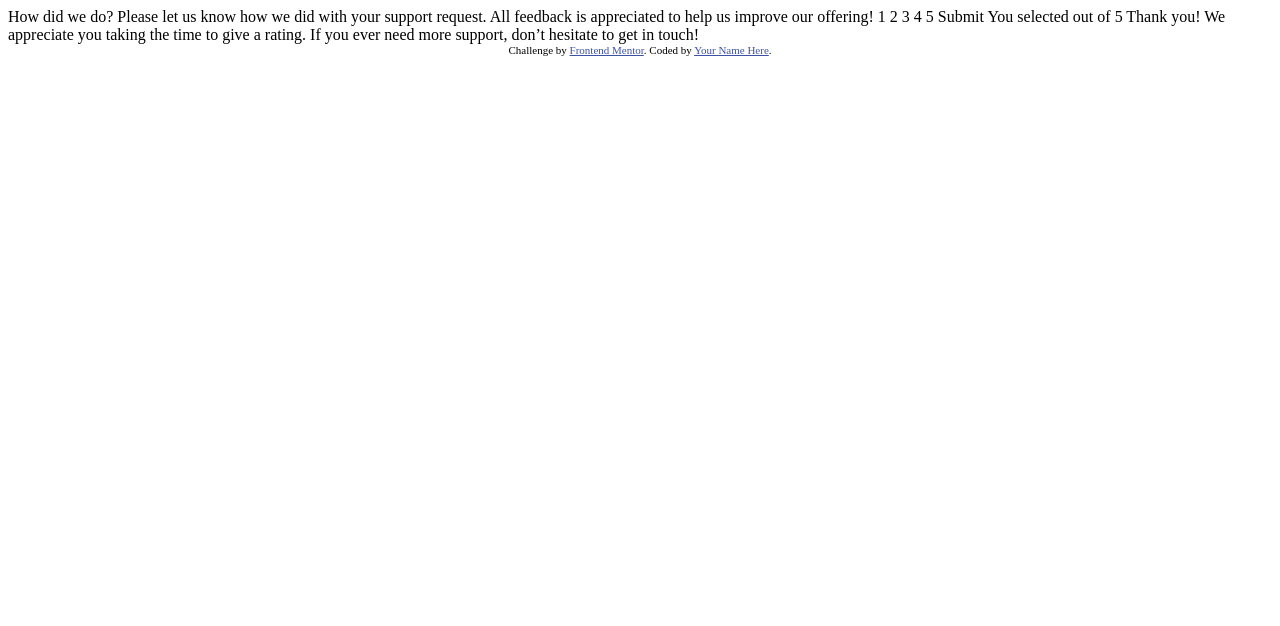
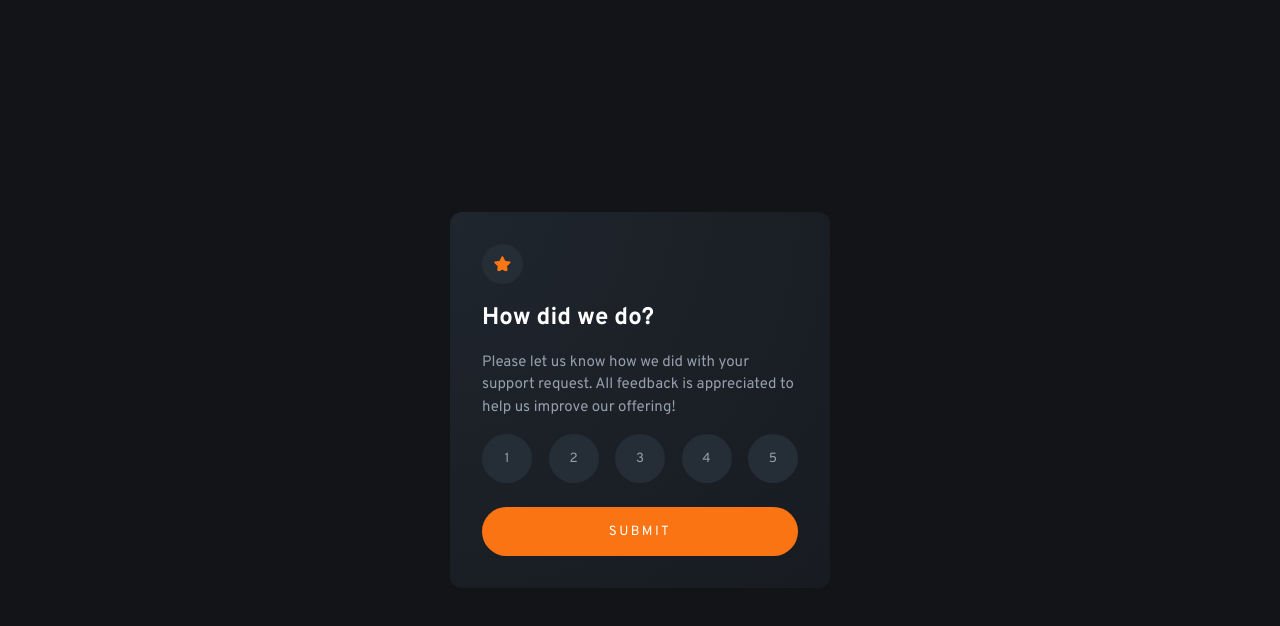
Before and after one commit to EidrianMax/interactive-rating-component-main, a plain HTML site: page index.html in a window 1280 px wide. Drawn offline with Linux system fonts and the light colour scheme.

Commit message:
finish proyect

```diff
--- a/index.html
+++ b/index.html
@@ -1,49 +1,58 @@
 <!DOCTYPE html>
 <html lang="en">
   <head>
-  <meta charset="UTF-8">
-  <meta name="viewport" content="width=device-width, initial-scale=1.0"> <!-- displays site properly based on user's device -->
-
-  <link rel="icon" type="image/png" sizes="32x32" href="./images/favicon-32x32.png">
-
+    <meta charset="UTF-8" />
+    <meta name="viewport" content="width=device-width, initial-scale=1.0" />
+    <link
+      rel="icon"
+      type="image/png"
+      sizes="32x32"
+      href="./images/favicon-32x32.png"
+    />
+    <link rel="stylesheet" href="./styles.css" />
     <title>Frontend Mentor | Interactive rating component</title>
-
-  <!-- Feel free to remove these styles or customise in your own stylesheet 👍 -->
-  <style>
-    .attribution { font-size: 11px; text-align: center; }
-    .attribution a { color: hsl(228, 45%, 44%); }
-  </style>
+    <script src="./main.js" defer></script>
   </head>
   <body>
-
+    <main>
       <!-- Rating state start -->
-
-  How did we do?
-
-  Please let us know how we did with your support request. All feedback is appreciated
-  to help us improve our offering!
-
-  1 2 3 4 5
-
-  Submit
-
-  <!-- Rating state end -->
+      <div class="rating-card">
+        <img
+          src="./images/icon-star.svg"
+          aria-hidden="true"
+          class="rating-card__icon"
+        />
+        <h3 class="rating-card__title">How did we do?</h3>
+        <p class="rating-card__description">
+          Please let us know how we did with your support request. All feedback
+          is appreciated to help us improve our offering!
+        </p>
+        <div class="rating">
+          <button class="rating__item">1</button>
+          <button class="rating__item">2</button>
+          <button class="rating__item">3</button>
+          <button class="rating__item">4</button>
+          <button class="rating__item">5</button>
+        </div>
+        <button class="btn">Submit</button>
+      </div>
 
       <!-- Thank you state start -->
-
-  You selected <!-- Add rating here --> out of 5
-
-  Thank you!
-
-  We appreciate you taking the time to give a rating. If you ever need more support,
-  don’t hesitate to get in touch!
-
-  <!-- Thank you state end -->
-
-
-  <div class="attribution">
-    Challenge by <a href="https://www.frontendmentor.io?ref=challenge" target="_blank">Frontend Mentor</a>.
-    Coded by <a href="#">Your Name Here</a>.
+      <div class="thank-you-card thank-you-card--hide">
+        <img
+          class="thank-you-card__icon"
+          src="./images/illustration-thank-you.svg"
+          aria-hidden="true"
+        />
+        <p class="thank-you-card__tag">
+          You selected <span class="thank-you-card__score"></span> out of 5
+        </p>
+        <h3 class="thank-you-card__title">Thank you!</h3>
+        <p class="thank-you-card__description">
+          We appreciate you taking the time to give a rating. If you ever need
+          more support, don't hesitate to get in touch!
+        </p>
       </div>
+    </main>
   </body>
 </html>
--- /dev/null
+++ b/main.js
@@ -0,0 +1,20 @@
+const buttons = document.querySelectorAll('.rating__item')
+const btnSubmit = document.querySelector('.btn')
+const ratingCard = document.querySelector('.rating-card')
+const thankYouCard = document.querySelector('.thank-you-card')
+const thankYouCardScore = document.querySelector('.thank-you-card__score')
+let scoreValue = 0
+
+buttons.forEach(btn => {
+  btn.addEventListener('click', () => {
+    btn.classList.toggle('rating__item--selected')
+    scoreValue = Number(btn.innerText)
+  })
+})
+
+btnSubmit.addEventListener('click', () => {
+  thankYouCardScore.innerText = scoreValue
+
+  ratingCard.classList.add('rating-card--hide')
+  thankYouCard.classList.remove('thank-you-card--hide')
+})
--- /dev/null
+++ b/styles.css
@@ -0,0 +1,140 @@
+@import url('https://fonts.googleapis.com/css2?family=Overpass:wght@400;700&display=swap');
+
+:root {
+  /* Primary */
+  --orange: hsl(25, 97%, 53%);
+  /* Neutral */
+  --white: hsl(0, 0%, 100%);
+  --light-grey: hsl(217, 12%, 63%);
+  --medium-grey: hsl(216, 12%, 54%);
+  --dark-blue: hsl(213, 19%, 18%);
+  --very-dark-blue: hsl(216, 12%, 8%);
+  /* Typogrphy */
+  --font-weight-regular: 400;
+  --font-weight-bold: 700;
+}
+
+* {
+  box-sizing: border-box;
+}
+
+body {
+  margin: 0;
+  min-height: 100vh;
+  display: grid;
+  place-items: center;
+  font-family: 'Overpass', sans-serif;
+  font-weight: var(--font-weight-regular);
+  line-height: 1.5;
+  background-color: var(--very-dark-blue);
+}
+
+.rating-card {
+  max-width: 380px;
+  padding: 2rem;
+  border-radius: 0.75rem;
+  background-image: radial-gradient(
+    at left top,
+    hsl(213, 19%, 15%),
+    hsla(213, 20%, 18%, 0.3)
+  );
+  font-size: 0.9375rem;
+  color: var(--light-grey);
+}
+.rating-card--hide {
+  display: none;
+}
+
+.rating-card__icon {
+  display: block;
+  border-radius: 50%;
+  background-color: var(--dark-blue);
+  padding: 0.75rem;
+}
+
+.rating-card__title {
+  color: var(--white);
+  font-size: 1.5rem;
+  margin-top: 1rem;
+  margin-bottom: 1rem;
+}
+
+.rating {
+  display: flex;
+  flex-wrap: wrap;
+  justify-content: space-between;
+  margin-bottom: 1.5rem;
+}
+
+.rating__item {
+  border: none;
+  font-family: inherit;
+  cursor: pointer;
+  width: 50px;
+  padding: 1rem;
+  border-radius: 50%;
+  background-color: var(--dark-blue);
+  color: var(--light-grey);
+  transition: 0.2s;
+}
+.rating__item:hover {
+  background-color: var(--orange);
+  color: var(--white);
+}
+.rating__item--selected {
+  background-color: var(--medium-grey);
+  color: var(--white);
+}
+
+.btn {
+  border: none;
+  font-family: inherit;
+  font-weight: inherit;
+  cursor: pointer;
+  padding: 1rem;
+  border-radius: 2rem;
+  background-color: var(--orange);
+  color: var(--white);
+  text-transform: uppercase;
+  letter-spacing: 0.15rem;
+  width: 100%;
+  transition: 0.2s;
+}
+.btn:hover {
+  background-color: var(--white);
+  color: var(--orange);
+}
+
+/* thank-you-card */
+.thank-you-card {
+  max-width: 380px;
+  padding: 2rem;
+  border-radius: 0.75rem;
+  background-image: radial-gradient(
+    at left top,
+    hsl(213, 19%, 15%),
+    hsla(213, 20%, 18%, 0.3)
+  );
+  font-size: 0.9375rem;
+  color: var(--light-grey);
+  text-align: center;
+}
+.thank-you-card--hide {
+  display: none;
+}
+
+.thank-you-card__tag {
+  padding: 0.5rem 1rem;
+  background-color: var(--dark-blue);
+  display: inline-block;
+  border-radius: 1rem;
+  color: var(--orange);
+  line-height: 1;
+}
+
+.thank-you-card__title {
+  color: var(--white);
+  font-size: 1.5rem;
+  margin-top: 1rem;
+  margin-bottom: 1rem;
+}
```
Lines whose indentation alone changed are shown as unchanged.
